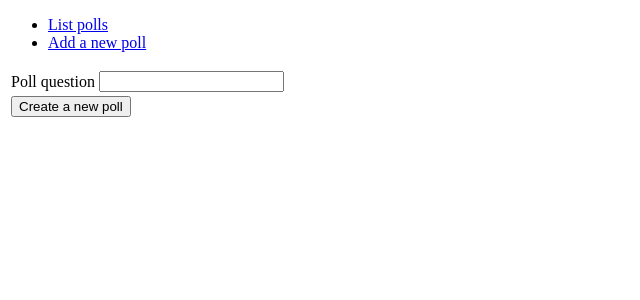
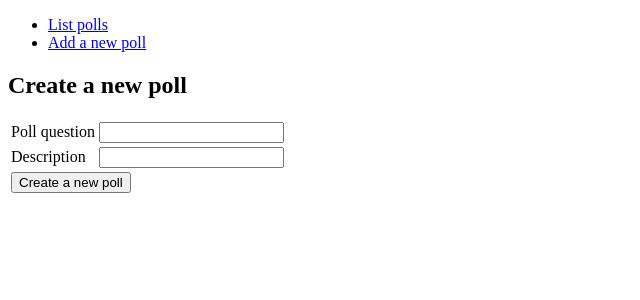
Before and after one commit to sallamarieini/PollingApp, a Flask app: page /polls/new in a window 1280 px wide. Shown: the top 300 px of the page, without its empty margins (0-640 px from the left). Run offline with Flask 2, Linux system fonts and the light colour scheme.

Commit message:
CRUD for Poll table

```diff
--- a/application/polls/forms.py
+++ b/application/polls/forms.py
@@ -1,9 +1,10 @@
 from flask_wtf import FlaskForm
-from wtforms import StringField, SubmitField
+from wtforms import StringField, SubmitField, DateField
 
 
 class PollForm(FlaskForm):
     question = StringField("Poll question")
+    description = StringField("Description")
     submit = SubmitField("Submit")
 
     class Meta:
--- a/application/polls/views.py
+++ b/application/polls/views.py
@@ -16,7 +16,7 @@ def newpolls_form():
 
 @app.route("/polls/", methods=["POST"])
 def polls_create():
-    p = Poll(request.form.get("question"))
+    p = Poll(request.form.get("question"), request.form.get("description"))
 
     db.session().add(p)
     db.session().commit()
@@ -29,9 +29,26 @@ def polls_edit(poll_id):
     poll = Poll.query.get(poll_id)
 
     if request.method == "POST":
-        updatedquestion = request.form.get("question")
-        poll.question = updatedquestion
+        updated_question = request.form.get("question")
+        updated_description = request.form.get("description")
+        poll.question = updated_question
+        poll.description = updated_description
         db.session.commit()
-        return redirect(url_for("polls_index"))
+        # return redirect(url_for("polls_index"))
+        return render_template("polls/single_poll.html", poll=poll)
 
     return render_template("polls/edit_poll.html", poll=poll, form=PollForm(request.form))
+
+
+@app.route("/polls/<poll_id>")
+def single_poll(poll_id):
+    poll = Poll.query.get(poll_id)
+    return render_template("polls/single_poll.html", poll=poll)
+
+
+@app.route("/polls/delete/<poll_id>", methods=["POST"])
+def delete_poll(poll_id):
+    Poll.query.filter_by(id=poll_id).delete()
+    db.session.commit()
+
+    return redirect(url_for("polls_index"))
--- a/application/templates/polls/new.html
+++ b/application/templates/polls/new.html
@@ -2,6 +2,7 @@
 
   {% block body %}
   <form method="POST" action="{{ url_for('polls_create') }}">
+	<h2>Create a new poll</h2>
     <table>
       <tr>
 	    <td>
@@ -12,6 +13,14 @@
 	    </td>
       </tr>
       <tr>
+	    <td>
+	      {{ form.description.label }}
+	    </td>
+	    <td>
+	      {{ form.description }}
+	    </td>
+      </tr>
+      <tr>
 	    <td colspan="2">
 	      <input type="submit" value="Create a new poll"/>
 	    </td>
```
Also changed, not shown: application/polls/models.py (+4 -4 lines), application/templates/polls/edit_poll.html (+16 -0 lines), application/templates/polls/list.html (+8 -2 lines), application/templates/polls/single_poll.html (added, +15 -0 lines).
